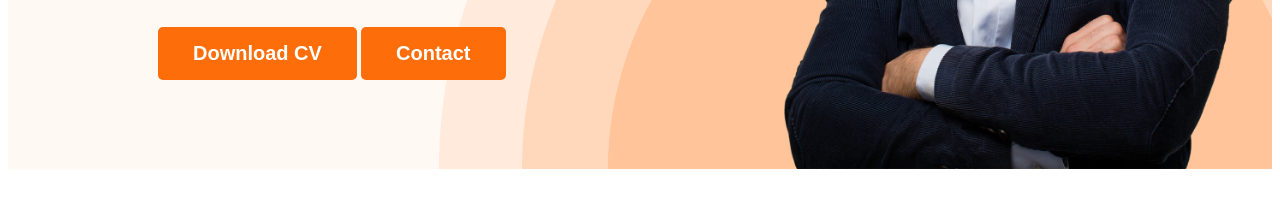
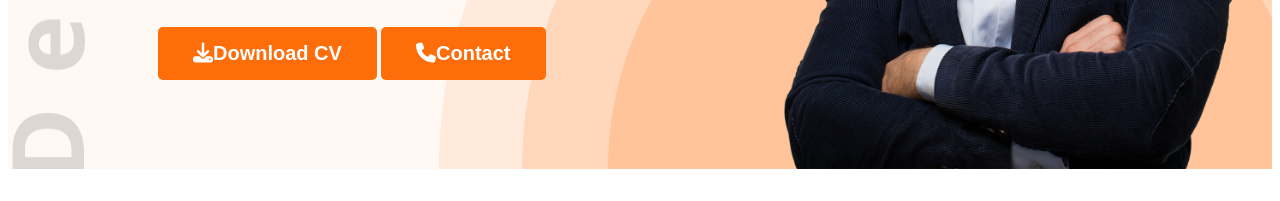
Before and after one commit to Ateka-Oishi/developer-portfolio, a plain HTML site: page index.html in a window 1280 px wide. Shown: the part 599-800 px from the top of the page. Drawn offline with nearby package versions, Linux system fonts and the light colour scheme.

Commit message:
icons added

```diff
--- a/index.html
+++ b/index.html
@@ -8,6 +8,7 @@
 <link rel="preconnect" href="https://fonts.gstatic.com" crossorigin>
 <link href="https://fonts.googleapis.com/css2?family=Open+Sans:wght@400;700;800&display=swap" rel="stylesheet">
     <link rel="stylesheet" href="styles/portfolio.css">
+    <script src="https://kit.fontawesome.com/4115026fd3.js" crossorigin="anonymous"></script>
 </head>
 <body>
     <header class="header">
@@ -24,8 +25,8 @@
                 <h3 class="banner-greeting">Hi, I  am</h3>
                 <h1 class="banner-title">Mary Hardy</h1>
                 <p class="banner-description">Shot what able cold new see hold.Friendly as an betrayed formerly he. Morning because as to society behaved moments.</p>
-                <button class="btn-primary">Download CV</button>
-                <button class="btn-primary">Contact</button>
+                <button class="btn-primary"><i class="fa-solid fa-download"></i>Download CV</button>
+                <button class="btn-primary"><i class="fa-solid fa-phone"></i>Contact</button>
             </div>
             <img class="profile-picture" src="images/hardy.png" alt="">
 
--- a/styles/portfolio.css
+++ b/styles/portfolio.css
@@ -70,9 +70,9 @@ nav a {
 /* header related styles */
 .header {
     background-color: #fff8f3ee;
-    background-image: url('../images/header_bg.png');
+    background-image: url('../images/header_bg.png'), url('../images/developer.png');
     background-repeat: no-repeat;
-    background-position: bottom right;
+    background-position: bottom right, top left;
 }
 
 .banner {
```
